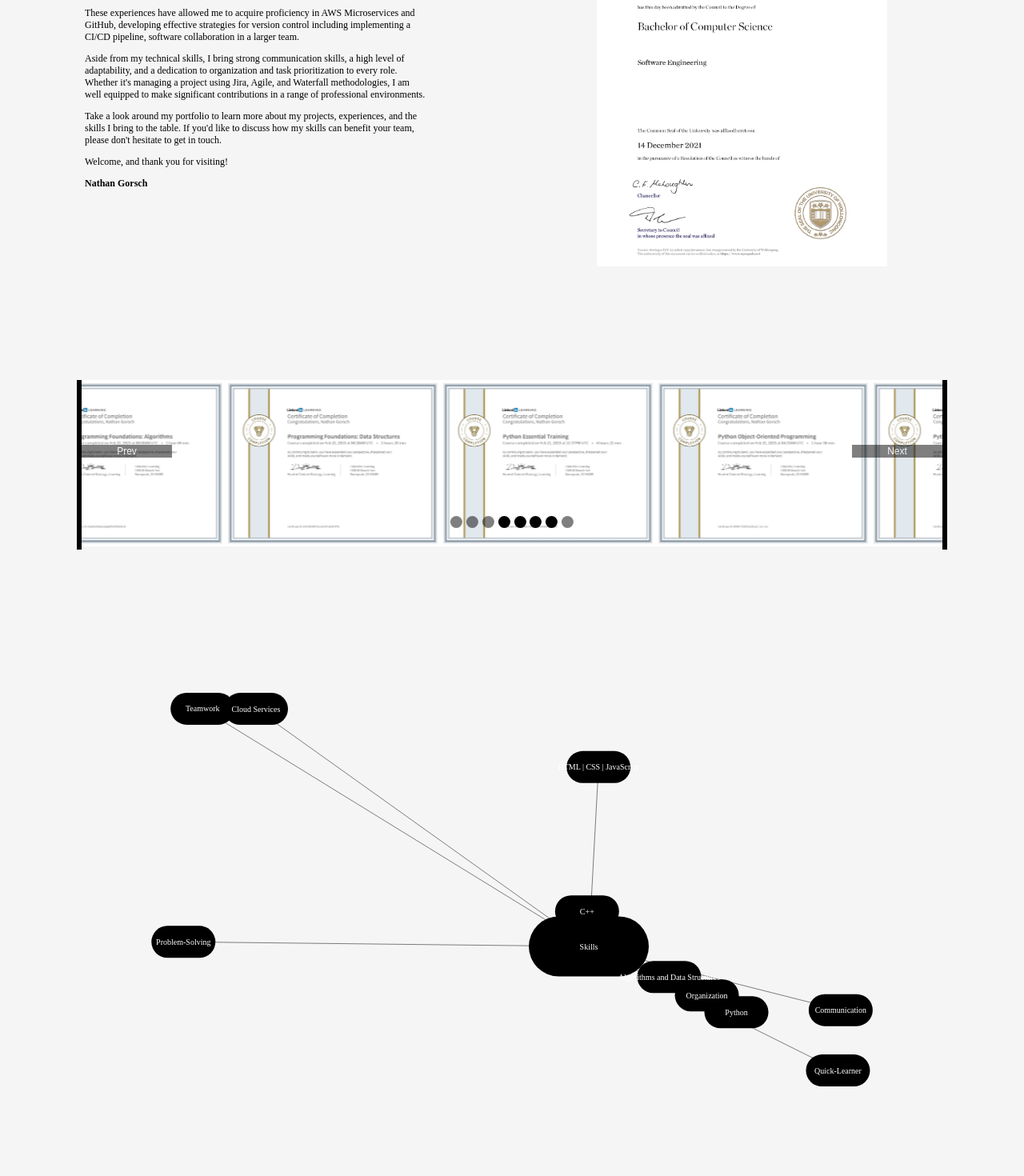
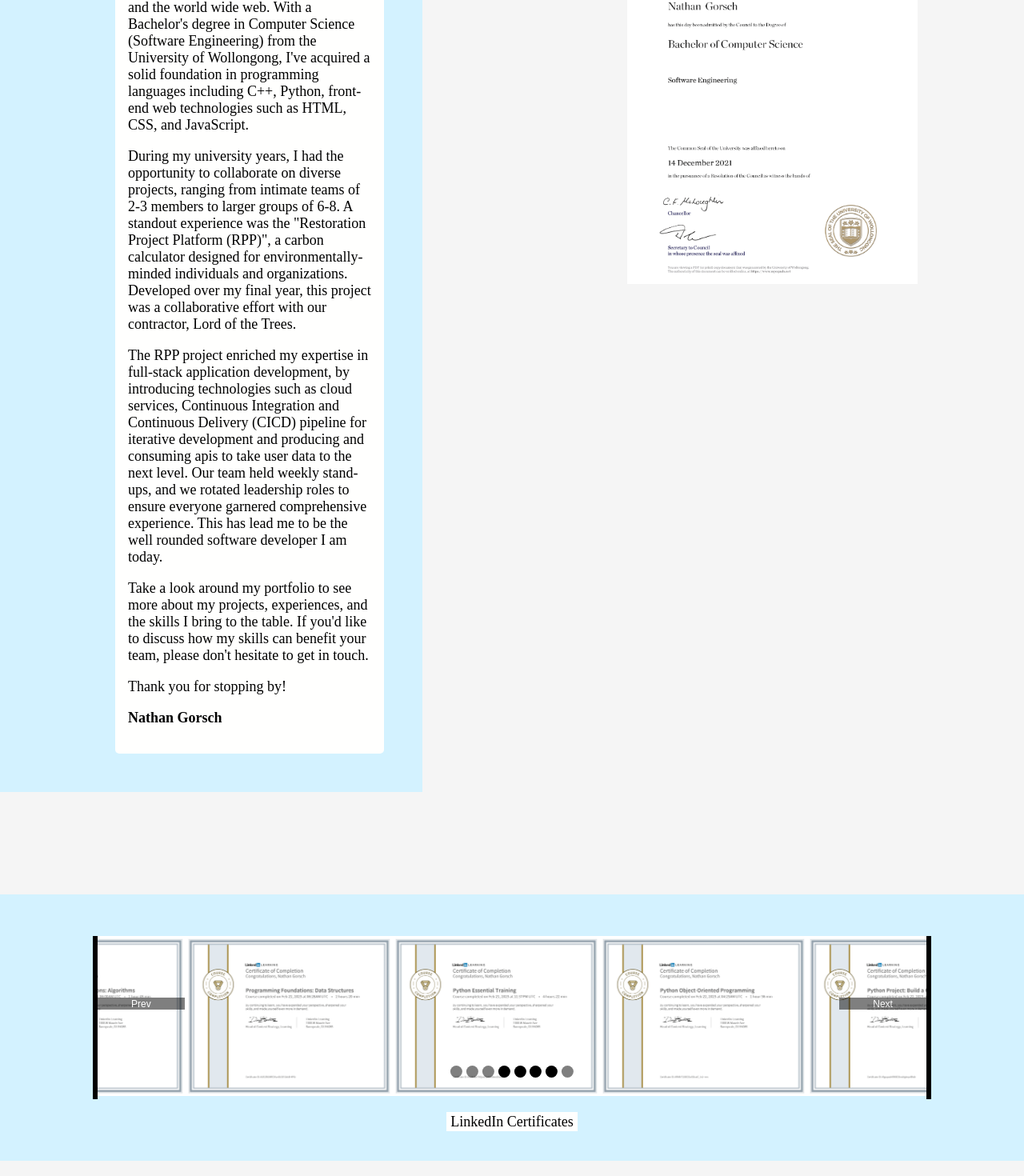
Before and after one commit to Gorschy/CV_Website, a React (Create React App) app: page /about in a window 1280 px wide. Shown: the part 325-1795 px from the top of the page at 80% size. Built offline with nearby package versions, Linux system fonts and the light colour scheme.

Commit message:
Multiple style changes
Adjusted project card
Adjust About background colors

```diff
--- a/src/global.css
+++ b/src/global.css
@@ -4,10 +4,10 @@ h1, h2, h3 {
 }
 
 :root {
-    --light-bg-color: #F5F5F5; /*Light - #F5F5F5 Dark #1B1B1B */
+    --light-bg-color: #fffffe; /*Light - #F5F5F5 Dark #1B1B1B */
     --dark-bg-color: #1B1B1B;
 
-    --active-bg-color: #F5F5F5;
+    --active-bg-color: #fffffe;
     --active-text-color: black;
     --active-button-color: black;
     --active-button-text-color: white;
--- /dev/null
+++ b/src/pages/About/About.css
@@ -0,0 +1,17 @@
+.background-alternate {
+    background-color: #D3F2FF;
+    padding: 2.5vh;
+}
+
+.carousel-tag {
+    text-align: center;
+}
+
+.text-background {
+    background-color: #fffffe; /* yellow background */
+    padding: 2px 5px; /* Optional: Add some padding for spacing */
+}
+
+.education-background {
+    background-color: #D3F2FF;
+}
--- a/src/pages/About/About.jsx
+++ b/src/pages/About/About.jsx
@@ -4,6 +4,8 @@ import Skills from './Skills';
 import Experience from './Experience';
 import Carousel from "./carousel/Carousel";
 import Biography from './Biography';
+
+import "./About.css"
 
 import pic1 from "./carousel/assets/1.png";
 import pic2 from "./carousel/assets/2.png";
@@ -34,9 +36,15 @@ const About = () => {
       <div style={{ display: "flex" }}>
         <div>
           <Biography />
+          <div className='background-alternate'>
           <Carousel slides={slides} controls indicators interval={6000} autoPlay={true}/>
+          <p className='carousel-tag'><span className="text-background">LinkedIn Certificates</span></p>
+          </div>
           <Skills />
+          <div className='education-background'>
           <Education />
+          </div>
+
           <Experience />
         </div>
       </div>
--- a/src/pages/About/Biography.css
+++ b/src/pages/About/Biography.css
@@ -3,11 +3,29 @@
   flex-wrap: wrap; /* Allows the items to wrap to the next line if there's not enough space */
 }
 
-.div1, .div2 {
+.div1 {
   flex: 1;  /* You can adjust these values to allocate space as needed */
-  padding: 10px;
-  margin: 7.5vw;
+  padding: 2.5vw;
+  padding-left: 10vw;
+  margin-right: 10vw;
+  margin-top: 10vw;
+  margin-bottom: 10vw;
+  background-color: #D3F2FF;
 }
+
+.biography-card {
+  background-color: #fffffe;
+  border-radius: 5px; /* Barely rounded corners */
+  padding: 16px;
+  margin: 16px;
+
+}
+
+.div2 {
+  flex: 1;  /* You can adjust these values to allocate space as needed */
+  margin: 10vw;
+}
+
 
 .div2 img {
   max-width: 100%;
@@ -15,7 +33,7 @@
 }
 
 p {
-  font-size: 1.5vh;
+  font-size: clamp(12px, 2vw, 18px);
 }
 
 /* Media Query for Smaller Screens */
--- a/src/pages/About/Biography.jsx
+++ b/src/pages/About/Biography.jsx
@@ -6,33 +6,27 @@ const Biography = () => {
   return (
     <div className="biography">
       <div className="div1">
+
+        <div className='biography-card'>
           <p>
-        Hello, I'm Nathan, a versatile professional with a deep interest for AI and game development, as well as a serious commitment to website interconnectivity.  With a Bachelor's degree in Computer Science (Software Engineering) from the University of Wollongong, I've acquired a solid foundation in programming languages including Java, C++, Python, and front-end web technologies such as HTML, CSS, and JavaScript.
+            Hello, I'm Nathan, a versatile professional with a interest for AI, game development and the world wide web. With a Bachelor's degree in Computer Science (Software Engineering) from the University of Wollongong, I've acquired a solid foundation in programming languages including C++, Python,  front-end web technologies such as HTML, CSS, and JavaScript.
           </p>
-
           <p>
-        I've had the privilege to apply these skills to a more professional experience compared to my academic projects, which involved co-leading a software development project for an environmentally conscious web application at Lord of the Trees.
+            During my university years, I had the opportunity to collaborate on diverse projects, ranging from intimate teams of 2-3 members to larger groups of 6-8. A standout experience was the "Restoration Project Platform (RPP)", a carbon calculator designed for environmentally-minded individuals and organizations. Developed over my final year, this project was a collaborative effort with our contractor, Lord of the Trees.
           </p>
-
           <p>
-        These experiences have allowed me to acquire proficiency in AWS Microservices and GitHub, developing effective strategies for version control including implementing a CI/CD pipeline, software collaboration in a larger team.
+            The RPP project enriched my expertise in full-stack application development, by introducing technologies such as cloud services, Continuous Integration and Continuous Delivery (CICD) pipeline for iterative development and producing and consuming apis to take user data to the next level. Our team held weekly stand-ups, and we rotated leadership roles to ensure everyone garnered comprehensive experience. This has lead me to be the well rounded software developer I am today.
           </p>
-
           <p>
-        Aside from my technical skills, I bring strong communication skills, a high level of adaptability, and a dedication to organization and task prioritization to every role. Whether it's managing a project using Jira, Agile, and Waterfall methodologies, I am well equipped to make significant contributions in a range of professional environments.
+            Take a look around my portfolio to see  more about my projects, experiences, and the skills I bring to the table. If you'd like to discuss how my skills can benefit your team, please don't hesitate to get in touch.
           </p>
-
           <p>
-        Take a look around my portfolio to learn more about my projects, experiences, and the skills I bring to the table. If you'd like to discuss how my skills can benefit your team, please don't hesitate to get in touch.
+            Thank you for stopping by!
           </p>
-
-        <p>
-        Welcome, and thank you for visiting!
-        </p>
-
           <p>
             <strong>Nathan Gorsch</strong>
           </p>
+        </div>
       </div>
       <div className="div2">
         <img src={Bachelors}></img>
--- a/src/pages/About/carousel/Carousel.css
+++ b/src/pages/About/carousel/Carousel.css
@@ -4,7 +4,8 @@
     position: relative;
     border-left: 0.5vw solid  var(--active-highlight-color);
     border-right: 0.5vw solid  var(--active-highlight-color);
-    margin: 7.5vw;
+    margin-left: 7.5vw;
+    margin-right: 7.5vw;
     margin-top: 2.5vw;
 }
 
--- a/src/pages/Projects/ProjectCard.css
+++ b/src/pages/Projects/ProjectCard.css
@@ -20,30 +20,39 @@
     border: 2px solid #ccc;
 }
 
+.icon-container {
+    display: flex;
+    justify-content: space-between; /* This will push the icons to the far ends */
+    align-items: center; /* This will vertically center the icons */
+}
+
+.icon-container a {
+    display: flex; /* This ensures the icons respect the flex properties */
+    align-items: center; /* This will vertically center the icons */
+}
+
+.project-card img {
+    width: clamp(20px, 5vw, 40px);  /* min: 20px, preferred: 5vw, max: 100px */
+    height: clamp(20px, 5vh, 40px); /* min: 20px, preferred: 5vh, max: 100px */
+    aspect-ratio: 1 / 1;
+    margin-bottom: 1.5vh;
+}
+
+
 .project-card:hover {
     /* Raise the card up */
     transform: translateY(-5px);
-
     /* Adjust the box-shadow to give a more pronounced effect */
     box-shadow:
         5px 5px 0px 0px #333,  /* First shadow, closer to the card */
         10px 10px 0px 0px #111;  /* Second shadow, further from the card */
-
     /* Optional: Add a background color or border to highlight the card */
     background-color: #f9f9f9;  /* This is a very light gray, adjust as needed */
 }
 
-.project-card img {
-    width: 2.5vw;
-    height: 2.5vh;
-    aspect-ratio: 1 / 1;
-
-    margin: 1.5%;
-}
-
-
 .project-card p {
     flex-grow: 1;
+    font-size: clamp(12px, 2vw, 18px);
 }
 
 .project-card h3 {
--- a/src/pages/Projects/ProjectCard.jsx
+++ b/src/pages/Projects/ProjectCard.jsx
@@ -4,27 +4,34 @@ import GitHubIcon from './Assets/githugb.svg';
 import Redirect from './Assets/redirect-website.svg';
 import Download from './Assets/download.svg';
 
-const ProjectCard = ({ title, description, onClick, tags, githubLink }) => {
+const ProjectCard = ({ title, description, link, tags, githubLink, linkType}) => {
   return (
     <div className="project-card">
         <h3>{title}</h3>
         <hr />
         <p>{description}</p>
-
-
-        <hr />
-        <a href={githubLink} target="_blank" rel="noopener noreferrer" aria-label="GitHub Repository">
-            <img src={GitHubIcon} alt="GitHub" />
-        </a>
-
+        <div className="icon-container">
+          <a href={githubLink} target="_blank" rel="noopener noreferrer" aria-label="GitHub Repository">
+              <img src={GitHubIcon} alt="GitHub" />
+          </a>
+          {linkType === "redirect" && (
+            <a href={link} target="_blank" rel="noopener noreferrer" aria-label="Redirect Link">
+              <img src={Redirect} alt="Redirect" />
+            </a>
+          )}
+          {linkType === "download" && (
+            <a href={link} target="_blank" rel="noopener noreferrer" aria-label="Download Link">
+              <img src={Download} alt="Download" />
+            </a>
+          )}
+        </div>
         <div className="project-tags">
           {tags.map((tag, index) => (
             <span key={index} className="tag">{tag}</span>
           ))}
         </div>
-      </div>
+    </div>
   );
 };
 
-
 export default ProjectCard;
--- a/src/pages/Projects/Projects.jsx
+++ b/src/pages/Projects/Projects.jsx
@@ -10,42 +10,49 @@ const Projects = () => {
       description: 'Description for project 6.',
       link: '#',
       tags: ['React', 'AWS'],
-      githubLink: 'https://github.com/Gorschy/RPP'
+      githubLink: 'https://github.com/Gorschy/RPP',
+      linkType: 'redirect'
     },
     {
       title: 'Pathfinding & Sorting Visualizer',
       description: 'Description for project 5.',
       link: '#',
       tags: ['React', 'JavaScript', 'Algorithms'],
-      githubLink: 'https://github.com/Gorschy/Pathfinding-and-Sorting-Visualizer'
+      githubLink: 'https://github.com/Gorschy/Pathfinding-and-Sorting-Visualizer',
+      linkType: 'redirect'
     },
     {
       title: 'Canvas: Text, Particles & Animations',
       description: 'Description for project 4.',
       link: '#',
       tags: ['JavaScript', 'HTML', 'Canvas'],
-      githubLink: 'https://github.com/Gorschy/Canvas-Particle-Animation'
+      githubLink: 'https://github.com/Gorschy/Canvas-Particle-Animation',
+      linkType: 'redirect'
     },
     {
       title: 'Textemon',
       description: 'A text based terminal game that was created using C++ to learn the language and have some fun. I used ASCII art as sprites and made a simple turn based battler.',
       link: '#',
       tags: ['C++'],
-      githubLink: 'https://github.com/Gorschy/Textemon'
+      githubLink: 'https://github.com/Gorschy/Textemon',
+      linkType: 'download'
     },
     {
       title: 'PyDoKu',
       description: 'A simple sudoku application capable of generating and solving sudoku puzzles  using a backtracking algorithm. This application was built using Python and the Kivy GUI framework.',
       link: 'https://pydoku.s3.ap-southeast-2.amazonaws.com/PyDoKu.exe',
       tags: ['Python', 'Kivy', 'Algorithms'],
-      githubLink: 'https://github.com/Gorschy/PyDoKu'
+      githubLink: 'https://github.com/Gorschy/PyDoKu',
+      linkType: 'download'
     },
     {
       title: 'Unit Converter',
       description: 'An extremely basic unit converter created to learn the basics of Python and application development. The PyQt framework was used to create a GUI users can interact with.',
       link: 'https://pyqt-unit-converter.s3.ap-southeast-2.amazonaws.com/unit-converter.exe',
       tags: ['Python', 'PyQt'],
-      githubLink: 'https://github.com/Gorschy/Unit_Converter'
+      githubLink: 'https://github.com/Gorschy/Unit_Converter',
+      linkType: 'download'
+
     },
 ];
 
@@ -61,6 +68,7 @@ const Projects = () => {
           onClick={() => window.open(project.link)}
           tags={project.tags}
           githubLink={project.githubLink}
+          linkType={project.linkType}
         />
       ))}
     </div>
```
Lines whose indentation alone changed are shown as unchanged.
